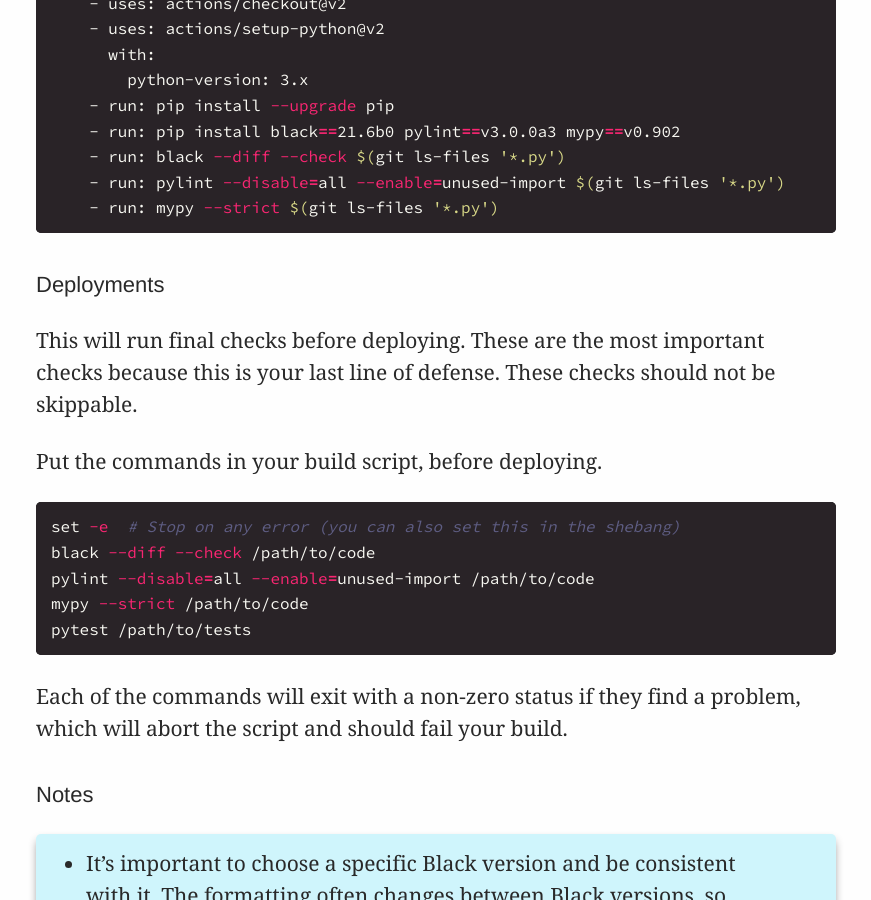
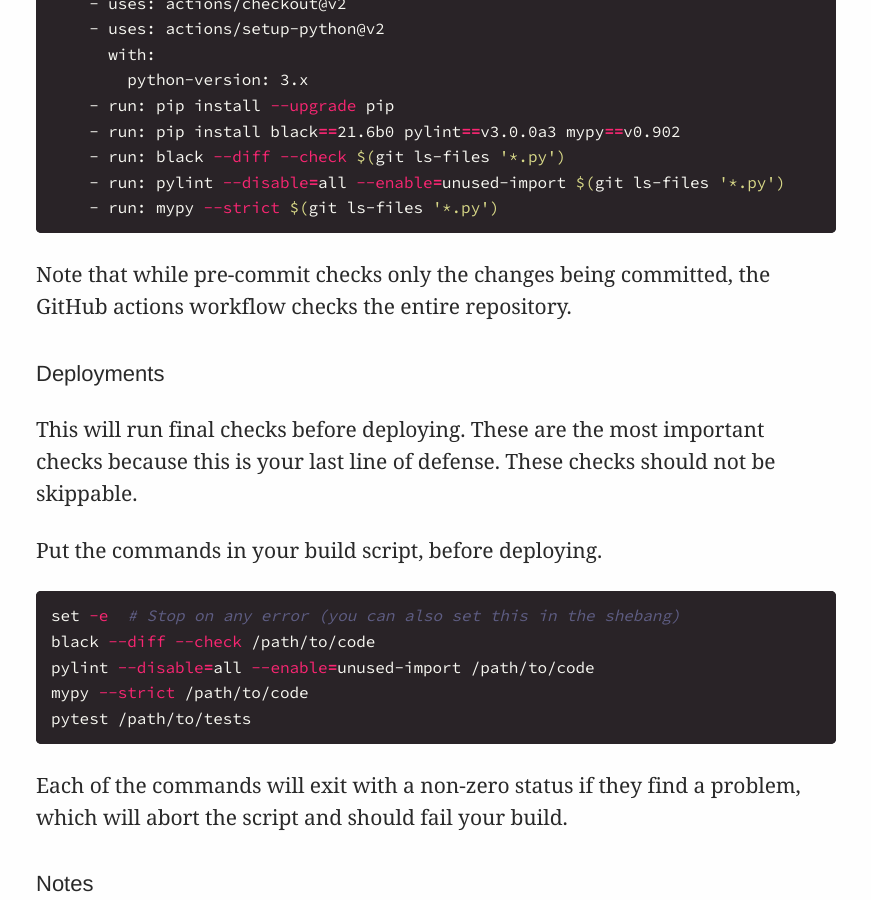
Before and after one commit to explodinglabs/explodinglabs.github.io, a Jekyll site: the page built from docs/_posts/python/2021-07-01-checks.markdown, in a window 1280 px wide and 900 px high, scrolled down 2359 px. Shown: the whole window, without its empty margins (204-1075 px from the left). Built offline with Jekyll 4.4.1, drawn with Linux system fonts in a browser that asks for light colours.

Commit message:
Update 2021-07-01-checks.markdown

````diff
--- a/docs/_posts/python/2021-07-01-checks.markdown
+++ b/docs/_posts/python/2021-07-01-checks.markdown
@@ -98,6 +98,9 @@
     - run: mypy --strict $(git ls-files '*.py')
 ```
 
+Note that while pre-commit checks only the changes being committed,
+the GitHub actions workflow checks the entire repository.
+
 ## Deployments
 
 This will run final checks before deploying. These are the most important
````
